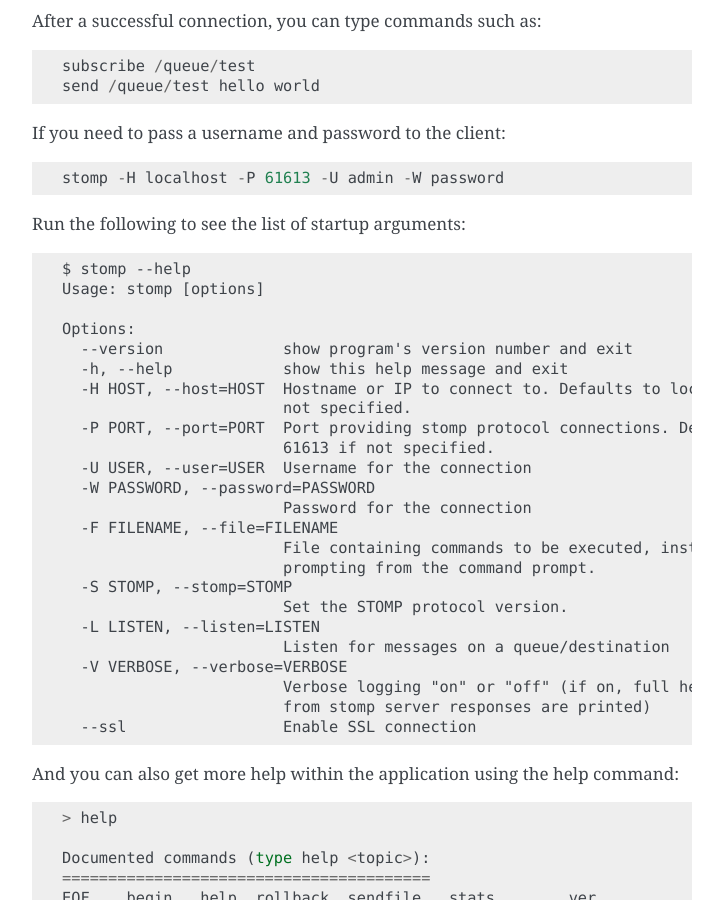
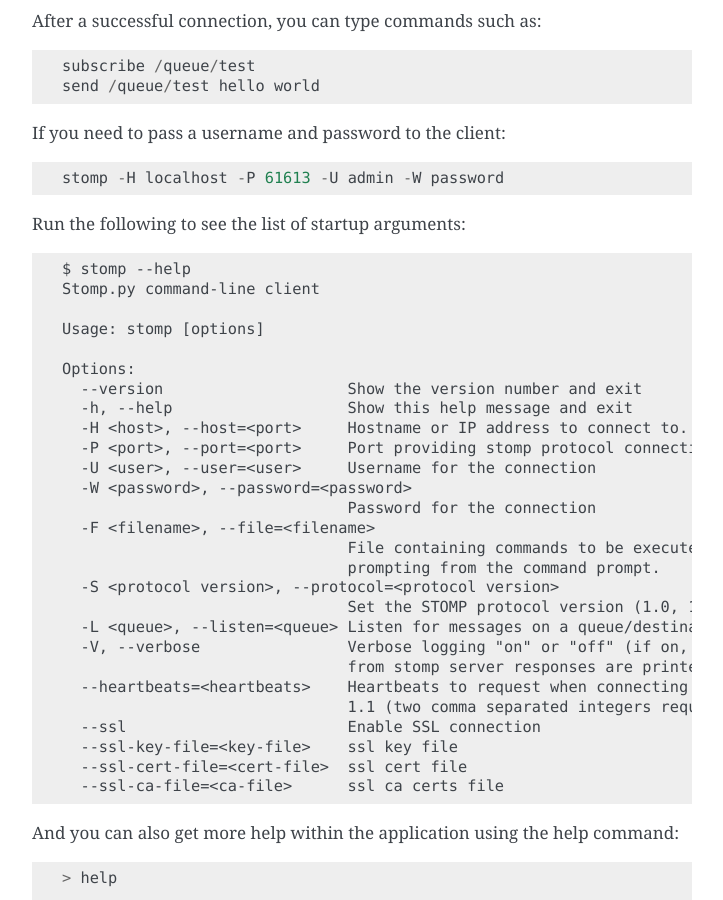
Before and after one commit to jasonrbriggs/stomp.py, a Sphinx documentation site: the page built from docs/source/commandline.rst, in a window 1280 px wide and 900 px high, scrolled down 357 px. Shown: the whole window, without its empty margins (388-1111 px from the left). Built offline with Sphinx 7.4.7, drawn with Linux system fonts in a browser that asks for light colours.

Commit message:
update docs again

```diff
--- a/README.rst
+++ b/README.rst
@@ -37,14 +37,14 @@ You can connect to a message broker running on the local machine, and send a mes
 
 Documentation and resources include:
 
-- `basic example of using stomp.py`_ with a message listener
+- a basic example of using stomp.py with a message listener (see the `quick start`_)
 - `command-line interface description`_
 - installation instructions and downloads on `PyPi stomp.py page`_
 - `API documentation`_
 - current `test coverage report`_
 - `travis`_ for continuous integration builds
 
-.. _`basic example of using stomp.py`: https://github.com/jasonrbriggs/stomp.py/wiki/Simple-Example
+.. _`quick start`: http://jasonrbriggs.github.io/stomp.py/quickstart.html
 .. _`command-line interface description`: http://jasonrbriggs.github.io/stomp.py/commandline.html
 .. _`PyPi stomp.py page`: https://pypi.org/project/stomp.py/
 .. _`API documentation`: http://jasonrbriggs.github.io/stomp.py/index.html
--- a/docs/source/commandline.rst
+++ b/docs/source/commandline.rst
@@ -22,29 +22,32 @@ If you need to pass a username and password to the client::
 Run the following to see the list of startup arguments::
 
     $ stomp --help
+    Stomp.py command-line client
+
     Usage: stomp [options]
 
     Options:
-      --version             show program's version number and exit
-      -h, --help            show this help message and exit
-      -H HOST, --host=HOST  Hostname or IP to connect to. Defaults to localhost if
-                            not specified.
-      -P PORT, --port=PORT  Port providing stomp protocol connections. Defaults to
-                            61613 if not specified.
-      -U USER, --user=USER  Username for the connection
-      -W PASSWORD, --password=PASSWORD
-                            Password for the connection
-      -F FILENAME, --file=FILENAME
-                            File containing commands to be executed, instead of
-                            prompting from the command prompt.
-      -S STOMP, --stomp=STOMP
-                            Set the STOMP protocol version.
-      -L LISTEN, --listen=LISTEN
-                            Listen for messages on a queue/destination
-      -V VERBOSE, --verbose=VERBOSE
-                            Verbose logging "on" or "off" (if on, full headers
-                            from stomp server responses are printed)
-      --ssl                 Enable SSL connection
+      --version                    Show the version number and exit
+      -h, --help                   Show this help message and exit
+      -H <host>, --host=<port>     Hostname or IP address to connect to. [default: localhost]
+      -P <port>, --port=<port>     Port providing stomp protocol connections. [default: 61613]
+      -U <user>, --user=<user>     Username for the connection
+      -W <password>, --password=<password>
+                                   Password for the connection
+      -F <filename>, --file=<filename>
+                                   File containing commands to be executed, instead of
+                                   prompting from the command prompt.
+      -S <protocol version>, --protocol=<protocol version>
+                                   Set the STOMP protocol version (1.0, 1.1, 1.2) [default: 1.1]
+      -L <queue>, --listen=<queue> Listen for messages on a queue/destination
+      -V, --verbose                Verbose logging "on" or "off" (if on, full headers
+                                   from stomp server responses are printed)
+      --heartbeats=<heartbeats>    Heartbeats to request when connecting with protocol >=
+                                   1.1 (two comma separated integers required) [default: 0,0]
+      --ssl                        Enable SSL connection
+      --ssl-key-file=<key-file>    ssl key file
+      --ssl-cert-file=<cert-file>  ssl cert file
+      --ssl-ca-file=<ca-file>      ssl ca certs file
 
 And you can also get more help within the application using the help command::
 
```
